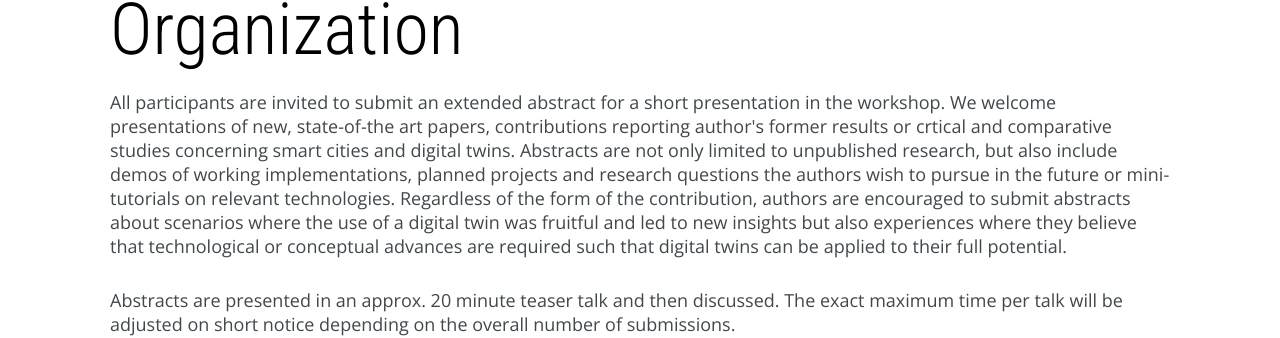
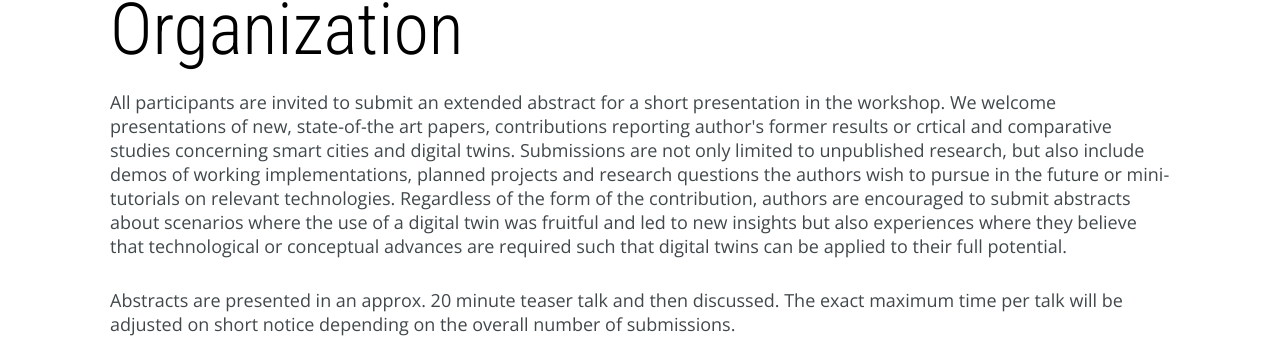
Before and after one commit to DFKI/waisc2022.dfki.de, a Jekyll site: the page built from index.html, in a window 1280 px wide and 900 px high, scrolled down 1562 px. Shown: the part 170-508 px from the top of the window. Built offline with Jekyll 4.4.1, drawn with Linux system fonts in a browser that asks for light colours; nearby versions of some CDN libraries; some web fonts are replaced; library files that are not in the unit come from our copies.

Commit message:
Replace "abstracts" by "submissions"

```diff
--- a/index.html
+++ b/index.html
@@ -46,9 +46,7 @@ permalink: /
    <div class="container">
       <h2>Organization</h2>
 
-      <p class="text">All participants are invited to submit an extended abstract for a short presentation in the workshop. We welcome presentations of new, state-of-the art papers, contributions reporting author's former results or crtical and comparative studies concerning smart cities and digital twins. Abstracts are not only limited to unpublished research, but also include demos of working implementations, planned projects and research questions the authors wish to pursue in the future or mini-tutorials on relevant technologies. Regardless of the form of the contribution, authors are encouraged to submit abstracts about scenarios where the use of a digital twin was fruitful and led to new insights but also experiences where they believe that technological or conceptual advances are required such that digital twins can be applied to their full potential.
-
-	</p>
+      <p class="text">All participants are invited to submit an extended abstract for a short presentation in the workshop. We welcome presentations of new, state-of-the art papers, contributions reporting author's former results or crtical and comparative studies concerning smart cities and digital twins. Submissions are not only limited to unpublished research, but also include demos of working implementations, planned projects and research questions the authors wish to pursue in the future or mini-tutorials on relevant technologies. Regardless of the form of the contribution, authors are encouraged to submit abstracts about scenarios where the use of a digital twin was fruitful and led to new insights but also experiences where they believe that technological or conceptual advances are required such that digital twins can be applied to their full potential.</p>
 
       <p class="text">Abstracts are presented in an approx. 20 minute teaser talk and then discussed. The exact maximum time per talk will be adjusted on short notice depending on the overall number of submissions.</p>
 
```
